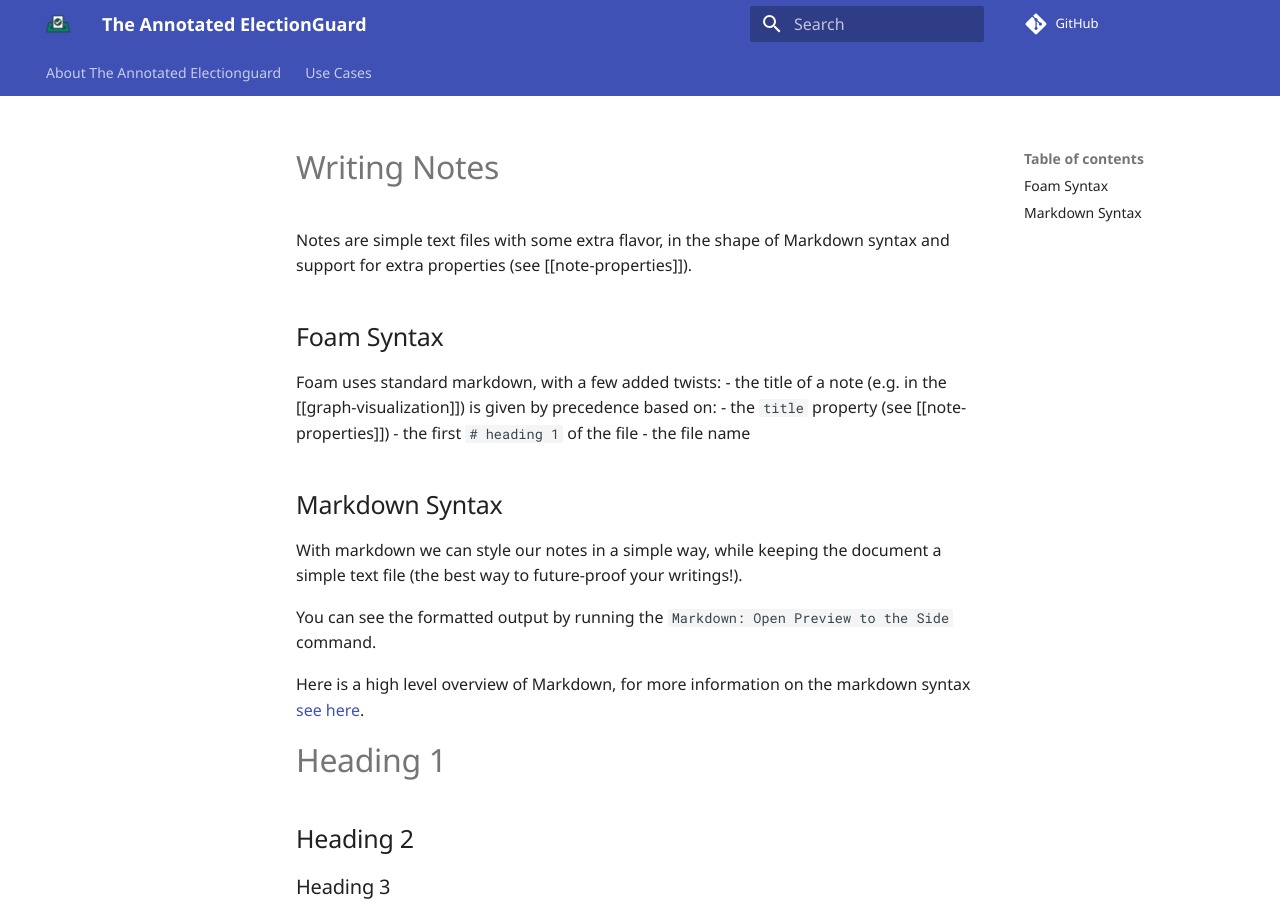
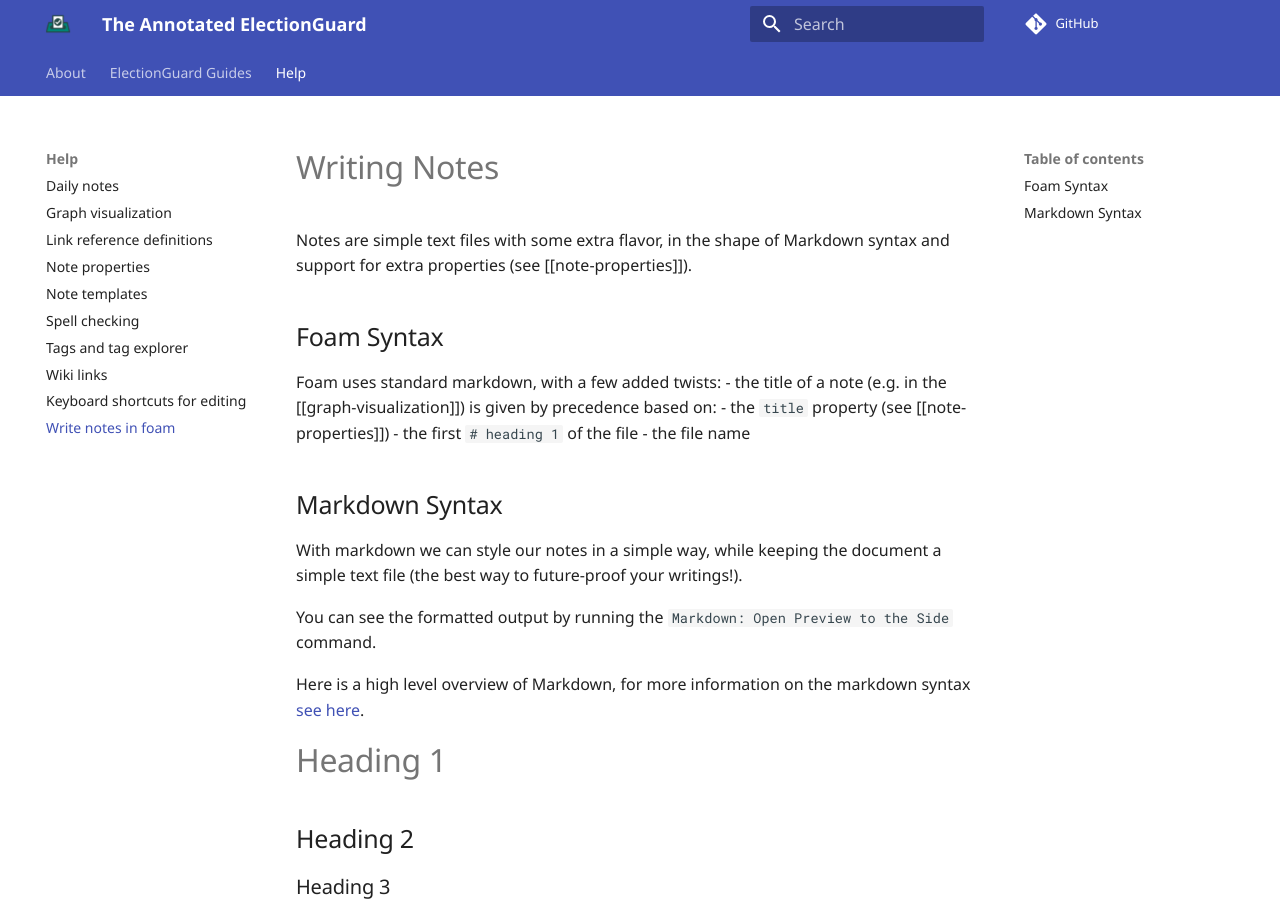
Before and after one commit to rc-ms/the-annotated-eg, an MkDocs documentation site: the page built from docs/how-to/write-notes-in-foam.md, in a window 1280 px wide and 900 px high. Built offline with MkDocs 1.6.1 and Material for MkDocs 9.7.7, drawn with Linux system fonts in a browser that asks for light colours; some web fonts are replaced; comment, search, counter and statistics services are not loaded; some of the changed text lies outside the part shown.

```diff
--- a/docs/how-to/write-notes-in-foam.md
+++ b/docs/how-to/write-notes-in-foam.md
@@ -35,7 +35,7 @@
 This is a wiki link (aka internal link) to [[note-properties]].
 
 Here is an image:
-![image](../../attachments/foam-icon.png)
+![image](../attachments/foam-icon.png)
 
 > this is a blockquote
 > it can span multiple lines
--- a/mkdocs.yml
+++ b/mkdocs.yml
@@ -8,10 +8,20 @@
 docs_dir: "docs"
 repo_url: https://github.com/rc-ms/the-annotated-eg
 nav:
-  - About The Annotated Electionguard: index.md
-  - Use Cases:
+  - About: index.md
+  - ElectionGuard Guides:
     - Precinct Scan: how-to/Precinct_scan.md
-    - Copy images from clipboard: how-to/paste-images-from-clipboard.md
+  - Help:
+      - Daily notes: features/daily-notes.md
+      - Graph visualization: features/graph-visualization.md
+      - Link reference definitions: features/link-reference-definitions.md
+      - Note properties: features/note-properties.md
+      - Note templates: Note features/note-templates.md
+      - Spell checking: features/spell-checking.md
+      - Tags and tag explorer: features/tags-and-tag-explorer.md
+      - Wiki links: features/wiki-links.md
+      - Keyboard shortcuts for editing: how-to/use-keyboard-shortcuts-for-editing.md
+      - Write notes in foam: how-to/write-notes-in-foam.md
 plugins:
   - search
 theme:
--- a/overrides/main.html
+++ b/overrides/main.html
@@ -16,8 +16,7 @@
   <meta property="og:image:width" content="1200" />
   <meta property="og:image:height" content="630" />
   <meta name="twitter:card" content="summary_large_image" />
-  <meta name="twitter:site" content="@microsoft" />
+  <meta name="twitter:site" content="@rc-colabear" />
   <meta name="twitter:title" content="{{ title }}" />
   <meta name="twitter:description" content="{{ config.site_description }}" />
-  <meta name="twitter:image" content="https://microsoft.github.io/electionguard/assets/images/electionguard-preview.png" />
 {% endblock %}
```
Also changed, not shown: docs/index.md (added, +3 -0 lines), 2 other files.
